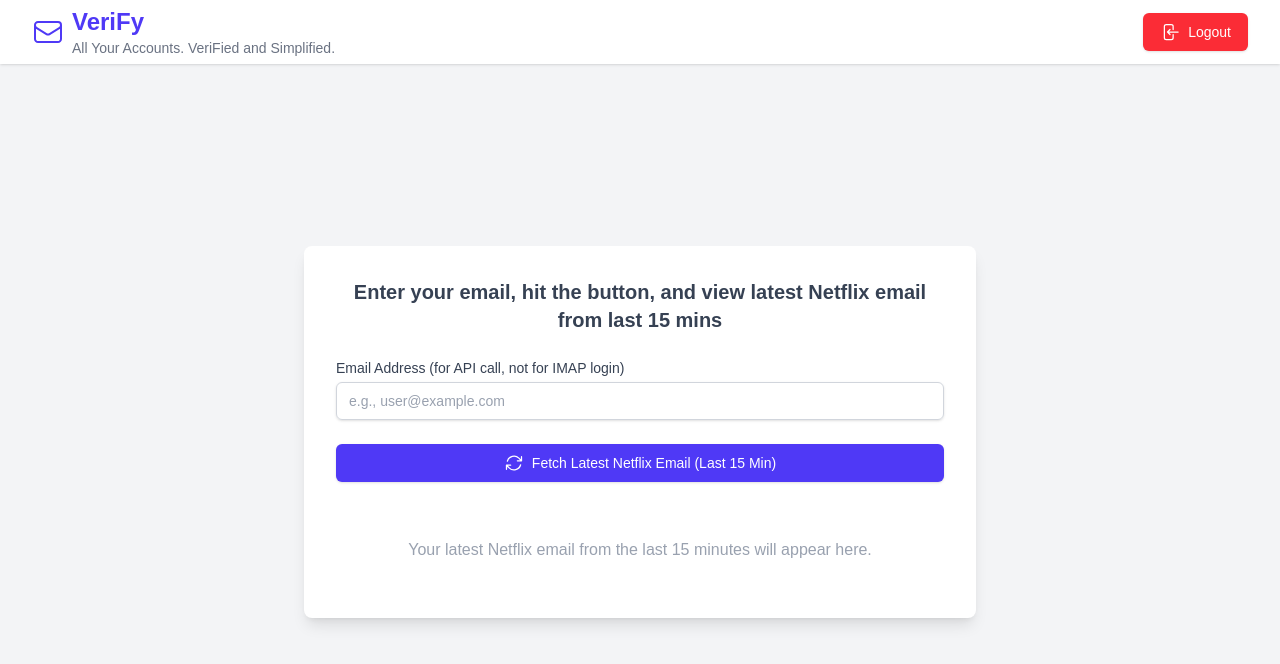
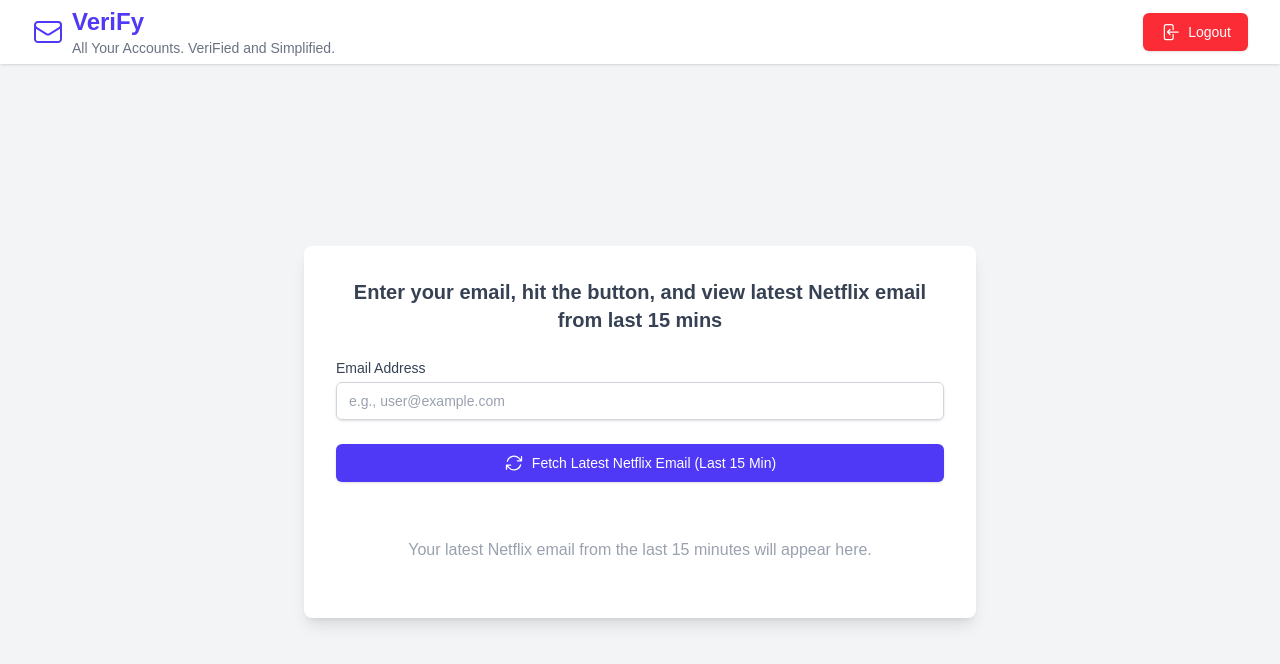
Before and after one commit to ryanair000/VeriFy2.0, a Next.js app: page / in a window 1280 px wide. Shown: the top 664 px of the page. Built offline with nearby package versions, Linux system fonts and the light colour scheme.

Commit message:
Refactor: Update email input label text

```diff
--- a/src/app/page.tsx
+++ b/src/app/page.tsx
@@ -96,7 +96,7 @@
 
           <div className="mb-6">
             <label htmlFor="emailInput" className="block text-sm font-medium text-gray-700 mb-1">
-              Email Address (for API call, not for IMAP login)
+              Email Address
             </label>
             <input
               type="email"
```
